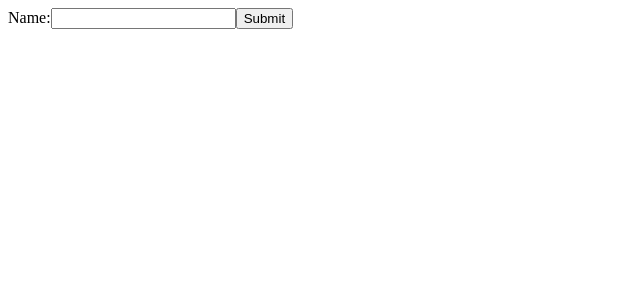
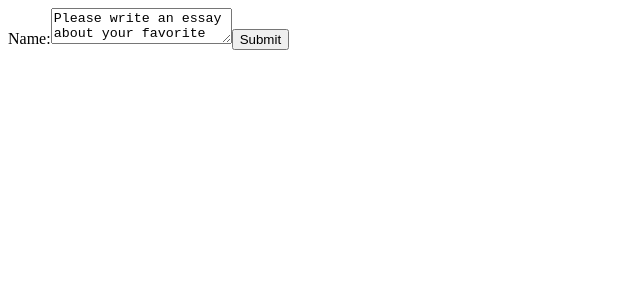
Before and after one commit to jtwp470/my-programming-learning-book, a React (Create React App) app in the folder javascript/tutorial-react/: page / in a window 1280 px wide. Shown: the top 300 px of the page, without its empty margins (0-640 px from the left). Built offline with nearby package versions, Linux system fonts and the light colour scheme.

Commit message:
[React] Forms - The select Tag [React] Forms - The textarea tag

```diff
--- a/javascript/tutorial-react/src/index.js
+++ b/javascript/tutorial-react/src/index.js
@@ -1,10 +1,12 @@
 import React from 'react';
 import ReactDOM from 'react-dom';
 
-class NameForm extends React.Component {
+class EssayForm extends React.Component {
   constructor(props) {
     super(props);
-    this.state = {value: ''};
+    this.state = {
+      value: 'Please write an essay about your favorite DOM element.'
+    };
 
     this.handleChange = this.handleChange.bind(this);
     this.handleSubmit = this.handleSubmit.bind(this);
@@ -15,7 +17,7 @@
   }
 
   handleSubmit(event) {
-    alert('A name was submitted: ' + this.state.value);
+    alert('An essay was submitted: ' + this.state.value);
     event.preventDefault();
   }
 
@@ -24,14 +26,14 @@
       <form onSubmit={this.handleSubmit}>
         <label>
           Name:
-          <input type="text" value={this.state.value} onChange={this.handleChange} />
-        </label>
+          <textarea value={this.state.value} onChange={this.handleChange} />
+         </label>
         <input type="submit" value="Submit" />
       </form>
     )
   }
 }
 ReactDOM.render(
-  <NameForm />,
+  <EssayForm />,
   document.getElementById('root')
 );
```
